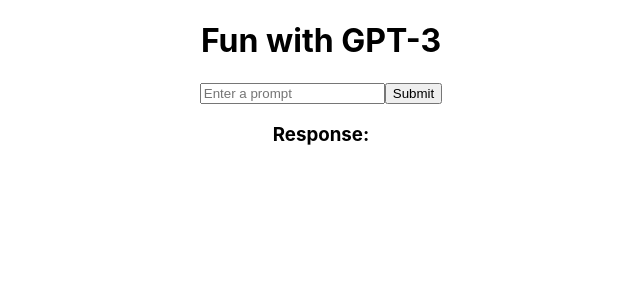
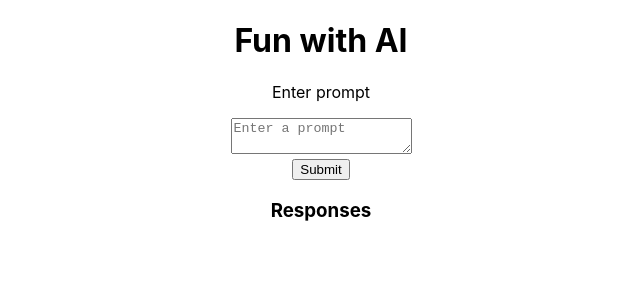
Before and after one commit to rosemaryku/shopify-challenge-fall-2022, a React (Create React App) app: page / in a window 1280 px wide. Shown: the top 300 px of the page, without its empty margins (319-959 px from the left). Built offline with nearby package versions, Linux system fonts and the light colour scheme.

Commit message:
create skeleton for ResultItem component

```diff
--- a/src/App.js
+++ b/src/App.js
@@ -1,55 +1,30 @@
 import "./App.css";
 import { useState } from "react";
+import PromptForm from "./components/PromptForm";
+import ResultItem from "./components/ResultItem";
 
 function App() {
   const [promptInput, setPromptInput] = useState("");
   const [result, setResult] = useState();
-
-  const data = {
-    prompt: promptInput,
-    temperature: 0.5,
-    max_tokens: 64,
-    top_p: 1.0,
-    frequency_penalty: 0.0,
-    presence_penalty: 0.0,
-  };
-
-  async function handleSubmit(event) {
-    event.preventDefault();
-    const response = await fetch(
-      "https://api.openai.com/v1/engines/text-curie-001/completions",
-      {
-        method: "POST",
-        headers: {
-          "Content-Type": "application/json",
-          Authorization: `Bearer ${process.env.REACT_APP_OPENAI_API_KEY}`,
-        },
-        body: JSON.stringify(data),
-      }
-    );
-    const res = await response.json();
-    // console.log("Success:", res.choices[0].text);
-    setResult(res.choices[0].text);
-    setPromptInput("");
-  }
+  const [responses, setResponses] = useState([]);
 
   return (
     <div className="App">
-      <h1>Fun with GPT-3</h1>
+      <h1>Fun with AI</h1>
+      <PromptForm
+        promptInput={promptInput}
+        setPromptInput={setPromptInput}
+        setResult={setResult}
+        responses={responses}
+        setResponses={setResponses}
+      />
 
-      <form onSubmit={handleSubmit}>
-        <input
-          type="text"
-          name="prompt"
-          placeholder="Enter a prompt"
-          value={promptInput}
-          onChange={(e) => setPromptInput(e.target.value)}
-        />
-        <input type="submit" value="Submit" />
-      </form>
-
-      <h3>Response:</h3>
-      <p>{result}</p>
+      <h3>Responses</h3>
+      <div>
+        {responses.map((item, index) => (
+          <ResultItem key={index} item={item} />
+        ))}
+      </div>
     </div>
   );
 }
--- /dev/null
+++ b/src/components/PromptForm.jsx
@@ -0,0 +1,58 @@
+const PromptForm = ({
+  promptInput,
+  setPromptInput,
+  setResult,
+  responses,
+  setResponses,
+}) => {
+  const data = {
+    prompt: promptInput,
+    temperature: 0.5,
+    max_tokens: 64,
+    top_p: 1.0,
+    frequency_penalty: 0.0,
+    presence_penalty: 0.0,
+  };
+
+  async function handleSubmit(event) {
+    event.preventDefault();
+    const response = await fetch(
+      "https://api.openai.com/v1/engines/text-curie-001/completions",
+      {
+        method: "POST",
+        headers: {
+          "Content-Type": "application/json",
+          Authorization: `Bearer ${process.env.REACT_APP_OPENAI_API_KEY}`,
+        },
+        body: JSON.stringify(data),
+      }
+    );
+    const res = await response.json();
+    // console.log("Success:", res.choices[0].text);
+    setResult(res.choices[0].text);
+    setResponses([
+      { prompt: promptInput, response: res.choices[0].text },
+      ...responses,
+    ]);
+    setPromptInput("");
+  }
+
+  return (
+    <div>
+      <p>Enter prompt</p>
+      <form onSubmit={handleSubmit}>
+        <textarea
+          type="text"
+          name="prompt"
+          placeholder="Enter a prompt"
+          value={promptInput}
+          onChange={(e) => setPromptInput(e.target.value)}
+        />
+        <br />
+        <input type="submit" value="Submit" />
+      </form>
+    </div>
+  );
+};
+
+export default PromptForm;
--- /dev/null
+++ b/src/components/ResultItem.jsx
@@ -0,0 +1,15 @@
+import React from "react";
+
+const ResultItem = ({ item }) => {
+  return (
+    <div>
+      <b>Prompt:</b>
+      <p>{item.prompt}</p>
+
+      <b>Response:</b>
+      <p>{item.response}</p>
+    </div>
+  );
+};
+
+export default ResultItem;
--- a/src/index.js
+++ b/src/index.js
@@ -1,17 +1,11 @@
-import React from 'react';
-import ReactDOM from 'react-dom/client';
-import './index.css';
-import App from './App';
-import reportWebVitals from './reportWebVitals';
+import React from "react";
+import ReactDOM from "react-dom/client";
+import "./index.css";
+import App from "./App";
 
-const root = ReactDOM.createRoot(document.getElementById('root'));
+const root = ReactDOM.createRoot(document.getElementById("root"));
 root.render(
   <React.StrictMode>
     <App />
   </React.StrictMode>
 );
-
-// If you want to start measuring performance in your app, pass a function
-// to log results (for example: reportWebVitals(console.log))
-// or send to an analytics endpoint. Learn more: https://bit.ly/CRA-vitals
-reportWebVitals();
--- a/src/reportWebVitals.js
+++ /dev/null
@@ -1,13 +0,0 @@
-const reportWebVitals = onPerfEntry => {
-  if (onPerfEntry && onPerfEntry instanceof Function) {
-    import('web-vitals').then(({ getCLS, getFID, getFCP, getLCP, getTTFB }) => {
-      getCLS(onPerfEntry);
-      getFID(onPerfEntry);
-      getFCP(onPerfEntry);
-      getLCP(onPerfEntry);
-      getTTFB(onPerfEntry);
-    });
-  }
-};
-
-export default reportWebVitals;
```
Also changed, not shown: src/setupTests.js (deleted, +0 -5 lines), src/logo.svg (deleted), 1 other file (tests, documents, lock files or other folders).
